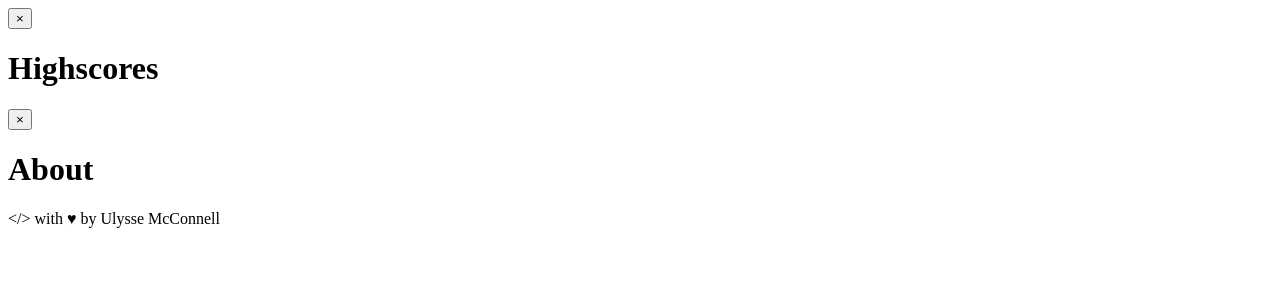
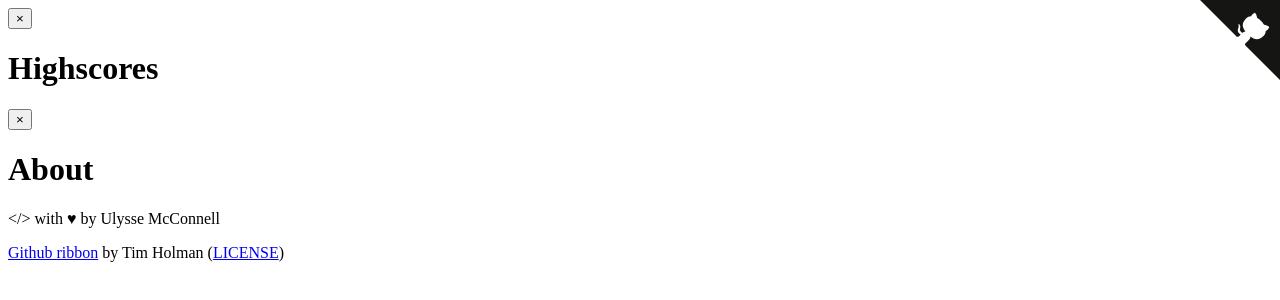
Before and after one commit to umcconnell/typespeed, a plain HTML site: page index.html in a window 1280 px wide. Drawn offline with nearby package versions, Linux system fonts and the light colour scheme.

Commit message:
Add github ribbon

```diff
--- a/index.html
+++ b/index.html
@@ -4,9 +4,38 @@
         <meta charset="UTF-8" />
         <meta name="viewport" content="width=device-width, initial-scale=1.0" />
         <title>Typespeed</title>
+        <link rel="stylesheet" href="style/style.css" />
         <script src="https://unpkg.com/feather-icons"></script>
     </head>
     <body>
+        <a
+            href="https://github.com/umcconnell/typespeed"
+            class="github-corner"
+            aria-label="View source on GitHub"
+            ><svg
+                width="80"
+                height="80"
+                viewBox="0 0 250 250"
+                style="fill:#151513; color:#fff; position: absolute; top: 0; border: 0; right: 0;"
+                aria-hidden="true"
+            >
+                <path
+                    d="M0,0 L115,115 L130,115 L142,142 L250,250 L250,0 Z"
+                ></path>
+                <path
+                    d="M128.3,109.0 C113.8,99.7 119.0,89.6 119.0,89.6 C122.0,82.7 120.5,78.6 120.5,78.6 C119.2,72.0 123.4,76.3 123.4,76.3 C127.3,80.9 125.5,87.3 125.5,87.3 C122.9,97.6 130.6,101.9 134.4,103.2"
+                    fill="currentColor"
+                    style="transform-origin: 130px 106px;"
+                    class="octo-arm"
+                ></path>
+                <path
+                    d="M115.0,115.0 C114.9,115.1 118.7,116.5 119.8,115.4 L133.7,101.6 C136.9,99.2 139.9,98.4 142.2,98.6 C133.8,88.0 127.5,74.4 143.8,58.0 C148.5,53.4 154.0,51.2 159.7,51.0 C160.3,49.4 163.2,43.6 171.4,40.1 C171.4,40.1 176.1,42.5 178.8,56.2 C183.1,58.6 187.2,61.8 190.9,65.4 C194.5,69.0 197.7,73.2 200.1,77.6 C213.8,80.2 216.3,84.9 216.3,84.9 C212.7,93.1 206.9,96.0 205.4,96.6 C205.1,102.4 203.0,107.8 198.3,112.5 C181.9,128.9 168.3,122.5 157.7,114.1 C157.9,116.9 156.7,120.9 152.7,124.9 L141.0,136.5 C139.8,137.7 141.6,141.9 141.8,141.8 Z"
+                    fill="currentColor"
+                    class="octo-body"
+                ></path>
+            </svg>
+        </a>
+
         <main></main>
 
         <div class="modal" id="highscores" aria-label="Your Highscores">
@@ -22,6 +51,18 @@
                 <button class="modal__close modal__close-icon">&times;</button>
                 <h1>About</h1>
                 <p>&lt;/&gt; with &hearts; by Ulysse McConnell</p>
+                <p>
+                    <a
+                        href="https://github.com/tholman/github-corners/"
+                        target="_blank"
+                        >Github ribbon</a
+                    >
+                    by Tim Holman (<a
+                        href="https://github.com/tholman/github-corners/blob/master/license.md"
+                        target="_blank"
+                        >LICENSE</a
+                    >)
+                </p>
             </div>
         </div>
 
```
